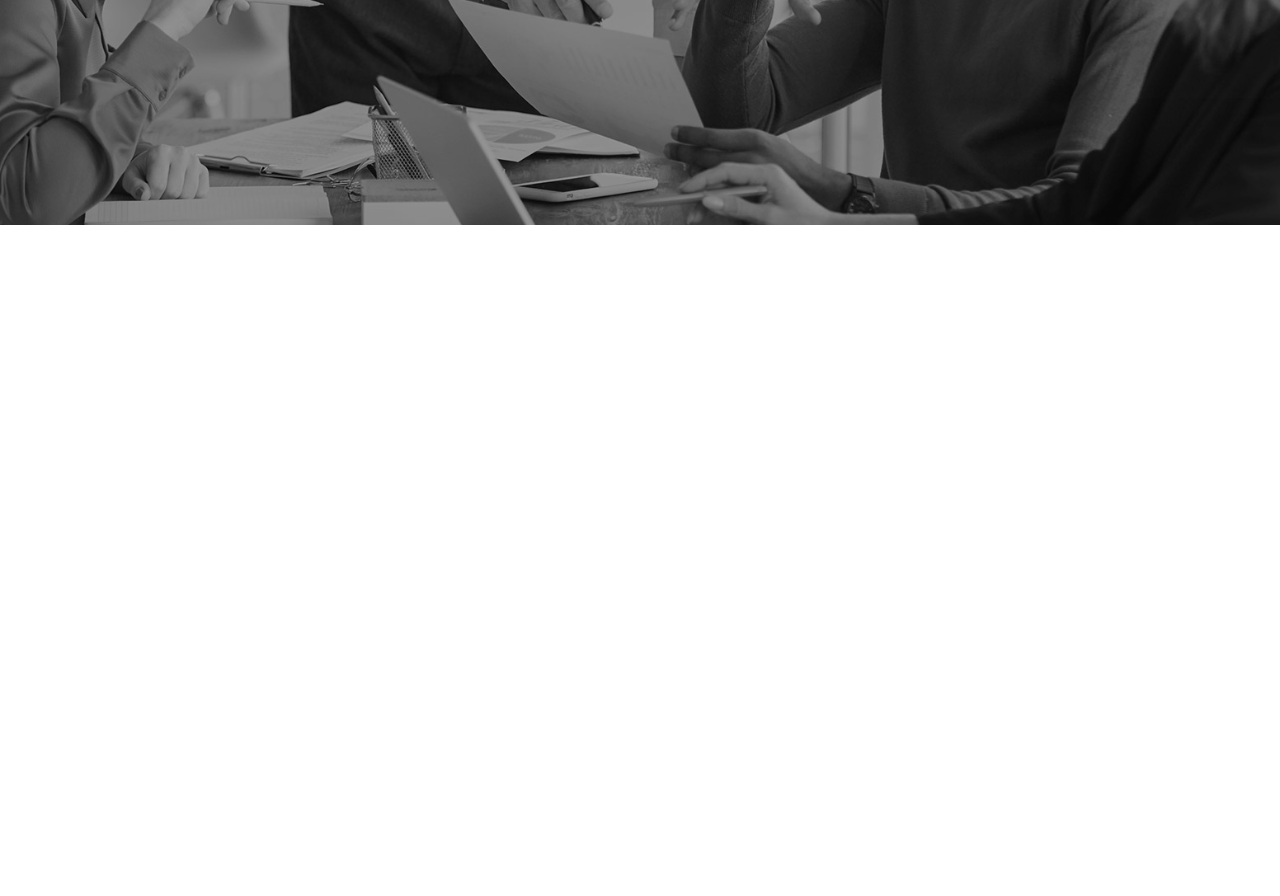
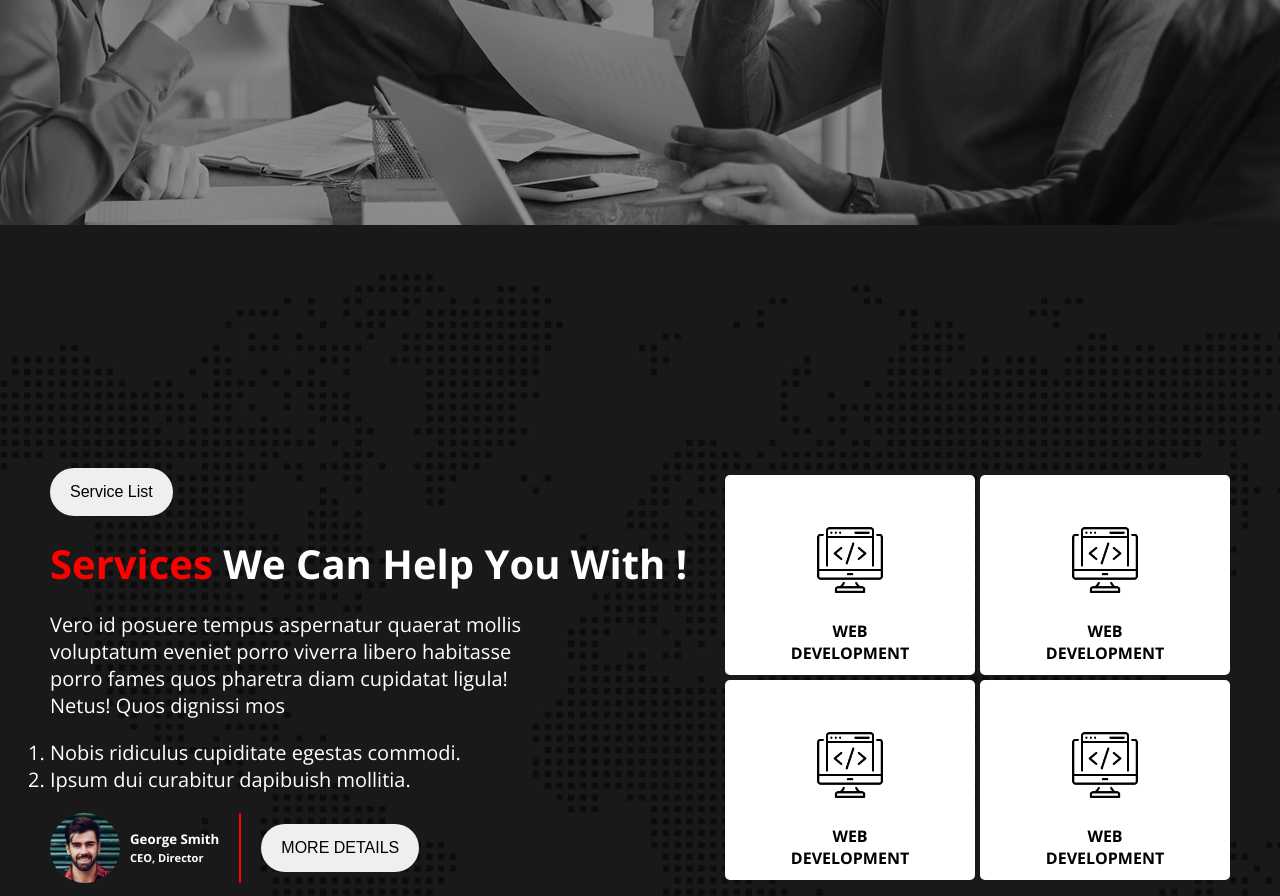
Before and after one commit to aklimaakhter/digital-agencies, a plain HTML site: page index.html in a window 1280 px wide. Shown: the part 665-1561 px from the top of the page. Before the commit the page ends 890 px from the top, so only its background shows below. Drawn offline with nearby package versions, Linux system fonts and the light colour scheme.

Commit message:
service section added

```diff
--- a/index.html
+++ b/index.html
@@ -43,7 +43,56 @@
         </div>
     </header>
     <main>
-        <div class="service-container"></div>
+        <section class="service-container">
+            <div class="left-side-container">
+                <button class="btn btn-details">Service List</button>
+                <h2 class="service-title"><span class="primary">Services</span> We Can Help You With !</h2>
+                <p class="service-description">Vero id posuere tempus aspernatur quaerat mollis voluptatum eveniet porro
+                    viverra libero habitasse
+                    porro fames quos pharetra diam cupidatat ligula! Netus! Quos dignissi mos</p>
+                <ol class="service-list">
+                    <li>Nobis ridiculus cupiditate egestas commodi.</li>
+                    <li >Ipsum dui curabitur dapibuish mollitia.</li>
+                </ol>
+
+                <div class="author-container">
+                    <div class="profile-container">
+                        <img class="profile-picture" src="assets/image/author.jpg" alt="">
+                        <h5 class="author-title">George Smith
+                            <br>
+                            <small>CEO, Director</small>
+                        </h5>
+                    </div>
+                    <div class="author-button">
+                        <button class="btn btn-details">MORE DETAILS</button>
+                    </div>
+                </div>
+            </div>
+            <div class="right-side-container">
+                <div class="all-box">
+                    <div class="first-two-box">
+                        <div class="box">
+                            <img class="icon" src="assets/icons/coding.png" alt="">
+                            <h4>WEB DEVELOPMENT</h4>
+                        </div>
+                        <div class="box">
+                            <img class="icon" src="assets/icons/coding.png" alt="">
+                            <h4>WEB DEVELOPMENT</h4>
+                        </div>
+                    </div>
+                    <div class="first-two-box">
+                        <div class="box">
+                            <img class="icon" src="assets/icons/coding.png" alt="">
+                            <h4>WEB DEVELOPMENT</h4>
+                        </div>
+                        <div class="box">
+                            <img class="icon" src="assets/icons/coding.png" alt="">
+                            <h4>WEB DEVELOPMENT</h4>
+                        </div>
+                    </div>
+                </div>
+            </div>
+        </section>
     </main>
     <footer>
 
--- a/syles/style.css
+++ b/syles/style.css
@@ -1,36 +1,41 @@
 /* Shared Styles */
-*{
+* {
     margin: 0px;
     padding: 0px;
 }
-body{
+
+body {
     font-family: 'Open Sans', sans-serif;
 }
+
 /* Nav section Styles */
-.nav-container{
+.nav-container {
     display: flex;
     justify-content: space-around;
     background-color: gray;
     padding: 20px 0px;
     align-items: center;
 }
-.menus{
+
+.menus {
     list-style: none;
     display: flex;
     gap: 20px;
     font-size: 20px;
 
 }
-a{
+
+a {
     text-decoration: none;
     color: white;
 }
+
 /* Banner section Styles */
-.banner-container{
+.banner-container {
     height: 100vh;
     background-image: url('../assets/image/background.jpg'),
-    linear-gradient(rgba(0,0,0,0.4), rgba(0,0,0,0.4));
-    background-blend-mode:overlay ;
+        linear-gradient(rgba(0, 0, 0, 0.4), rgba(0, 0, 0, 0.4));
+    background-blend-mode: overlay;
     background-position: center;
     background-repeat: no-repeat;
     background-size: cover;
@@ -39,35 +44,128 @@ a{
     text-align: center;
 
 }
-.banner-info{
+
+.banner-info {
     width: 50%;
     margin: 0 auto;
 
 }
-.primary{
+
+.primary {
     color: red;
 
 }
-.banner-title{
+
+.banner-title {
     font-size: 55px;
     color: white;
     font-weight: 700;
 }
-.banner-description{
+
+.banner-description {
     font-size: 20px;
     color: white;
     margin-top: 20px;
     margin-bottom: 15px;
 
 }
-.btn{
-    border: 1px solid gray;
+
+.btn {
+    border: none;
     padding: 15px 20px;
     font-size: 16px;
     gap: 10px;
 }
-.bg-primary{
+
+.bg-primary {
     background-color: red;
     color: white;
     margin-right: 5px;
 }
+
+/* Service section stles */
+.service-container {
+    background-image: url('../assets/image/footer-bg.png'),
+    linear-gradient(rgba(0, 0, 0, 0.9), rgba(0, 0, 0, 0.9));
+    background-blend-mode: overlay;
+    background-position: center;
+    background-repeat: no-repeat;
+    background-size: cover;
+    height: 100vh;
+    display: flex;
+    padding: 50px;
+    align-items: center;
+
+
+}
+.icon{
+    width: 70px;
+    margin-bottom: 20px;
+}
+.box{
+    width: 150px;
+    height: 100px;
+    padding: 50px;
+    background-color: white;
+    color: black;
+    text-align: center;
+    border-radius: 5px;
+
+}
+.first-two-box {
+    display: flex;
+    gap: 5px;
+    margin-top: 5px;
+
+}
+
+.btn-service {
+    border-radius: 30px;
+}
+
+.service-title {
+    font-size: 40px;
+    color: white;
+    font-weight: 700;
+    margin-top: 20px;
+}
+
+.service-description {
+    width: 75%;
+    font-size: 20px;
+    color: white;
+    margin: 20px 0px;
+
+
+}
+
+.service-list {
+    font-size: 20px;
+    color: white;
+    margin-bottom: 20px;
+}
+
+.author-container {
+    display: flex;
+    gap: 20px;
+    align-items: center;
+
+}
+
+.profile-container {
+    display: flex;
+    align-items: center;
+    gap: 10px;
+    color: white;
+    border-right: 2px solid red;
+    padding-right: 20px;
+}
+
+.profile-picture {
+    width: 7opx;
+    height: 70px;
+    border-radius: 50%;
+}
+.btn-details {
+    border-radius: 30px;
+}
```
